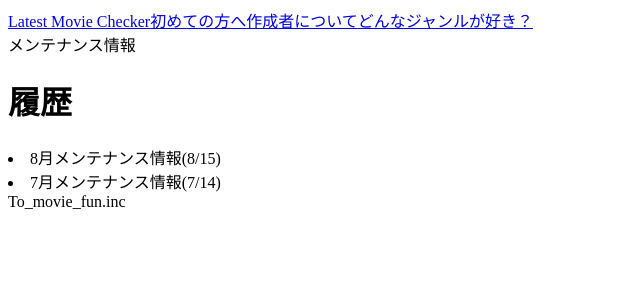
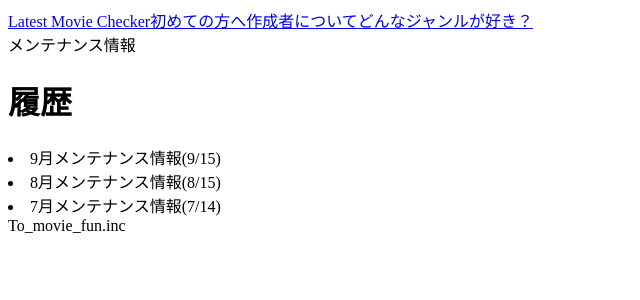
Before and after one commit to jungle379/Latest_movie_checker, a Next.js app: page /maintainance in a window 1280 px wide. Shown: the top 300 px of the page, without its empty margins (0-640 px from the left). Built offline with nearby package versions, Linux system fonts and the light colour scheme.

Commit message:
⚡️ syuusei

```diff
--- a/src/pages/maintainance.jsx
+++ b/src/pages/maintainance.jsx
@@ -6,6 +6,10 @@ import { Header } from '../components/header'
 
 const ITEMS = [
   {
+    href: "/",
+    title: "9月メンテナンス情報",
+    day: "(9/15)"
+  }, {
     href: "/",
     title: "8月メンテナンス情報",
     day: "(8/15)"
@@ -16,20 +20,20 @@ const ITEMS = [
   }
 ];
 
-const Maintain = () => {
+const Maintaince = () => {
 
   return <>
     <Head>
       <title>メンテナンス情報</title>
     </Head>
-    <div className="h-screen sm:bg-green-100">
+    <div className="h-screen sm:bg-green-100 bg-green-300">
       <Header />
-      <div className="text-4xl">メンテナンス情報</div>
-      <h1 className="text-2xl pt-10 pl-5">履歴</h1>
+      <div className="sm:text-4xl mt-10">メンテナンス情報</div>
+      <h1 className="sm:text-2xl pt-10 pl-5">履歴</h1>
 
       {ITEMS.map(item => {
         return (
-          <div className="text-2xl text-blue-500 pt-10 pl-10"><Link href={item.href}>
+          <div className="sm:text-2xl text-blue-500 pt-10 pl-10"><Link href={item.href}>
             <li>{item.title}{item.day}</li>
           </Link></div>
         )
@@ -40,4 +44,4 @@ const Maintain = () => {
   </>
 };
 
-export default Maintain;
+export default Maintaince;
```
